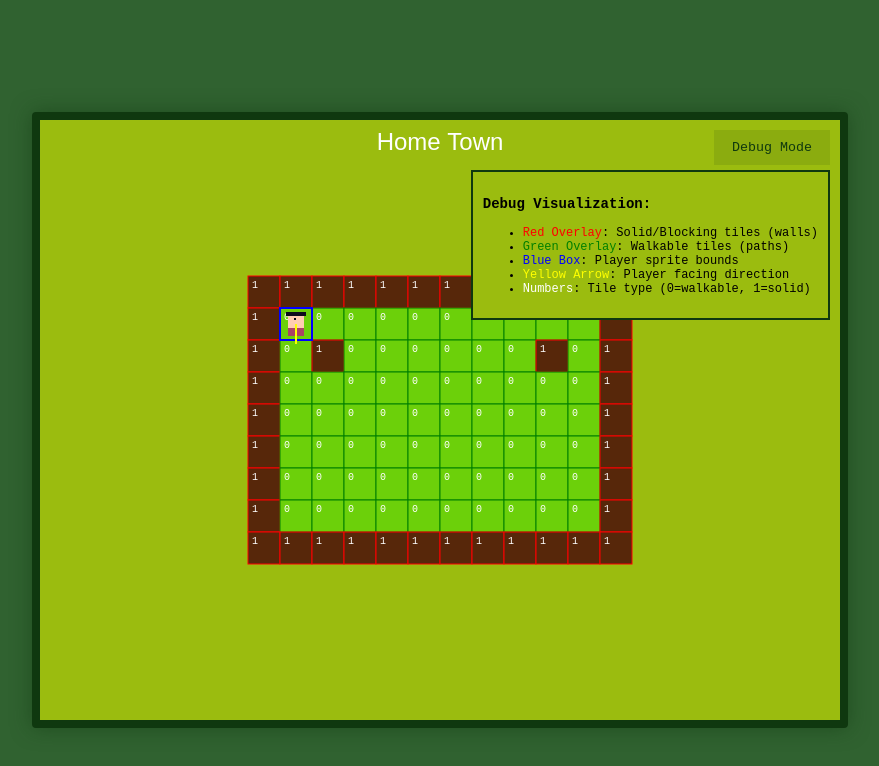
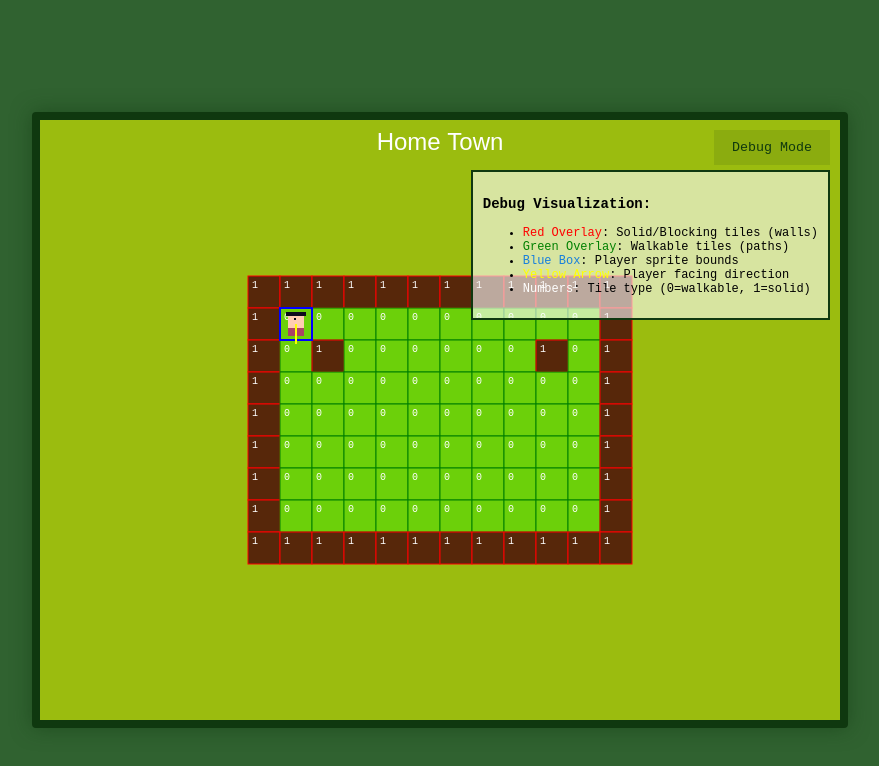
Before and after one commit to grinsteindavid/rpg-quest-game, a website with bundled scripts: page index.html in a window 1280 px wide. Both pictures are taken after a click on the button "Debug Mode". Shown: the whole page, without its empty margins (200-1079 px from the left). Built offline with nearby package versions, Linux system fonts and the light colour scheme.

Commit message:
Update background color in style.css for improved visibility

```diff
--- a/css/style.css
+++ b/css/style.css
@@ -72,7 +72,7 @@ body {
     position: absolute;
     top: 50px;
     right: 10px;
-    background-color: #9bbc0f;
+    background-color: #ffffff9a;
     border: 2px solid #0f380f;
     padding: 10px;
     font-family: monospace;
--- a/index.html
+++ b/index.html
@@ -14,7 +14,7 @@
             <ul>
                 <li><span style="color: red">Red Overlay</span>: Solid/Blocking tiles (walls)</li>
                 <li><span style="color: green">Green Overlay</span>: Walkable tiles (paths)</li>
-                <li><span style="color: blue">Blue Box</span>: Player sprite bounds</li>
+                <li><span style="color: rgb(22, 127, 220)">Blue Box</span>: Player sprite bounds</li>
                 <li><span style="color: yellow">Yellow Arrow</span>: Player facing direction</li>
                 <li><span style="color: white">Numbers</span>: Tile type (0=walkable, 1=solid)</li>
             </ul>
```
